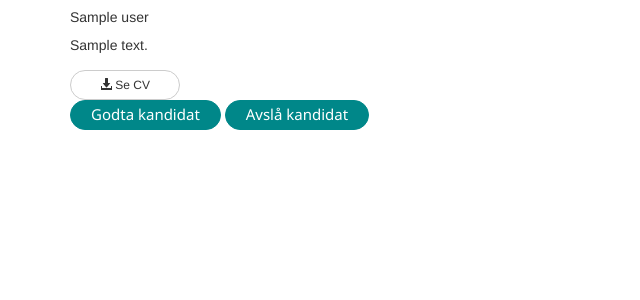
After one commit to Coffie/recruiter, a Django app: template recruiter/apps/hr/templates/hr/leader_view.html in a window 1280 px wide. The commit adds this page. Shown: the top 300 px of the page, without its empty margins (0-640 px from the left). Run offline with Django 3.2, Linux system fonts and the light colour scheme; the template is opened without the code that fills it: most values are stand-ins (such as "Sample title", 1, 10 or a date in 2020); some libraries are stand-ins or nearby versions.

Commit message:
Add name to new candidate for autofill. Candidate view for leaders

```diff
--- a/recruiter/apps/hr/models.py
+++ b/recruiter/apps/hr/models.py
@@ -1,8 +1,5 @@
 from django.db import models
 from django.conf import settings
-
-
-# Create your models here.
 
 class HrProfile(models.Model):
 
@@ -17,6 +14,8 @@ class HrProfile(models.Model):
 class CandidateRegistration(models.Model):
 
     email = models.EmailField(max_length=100, primary_key=True)
+    first_name = models.CharField(max_length=40, null=True)
+    last_name = models.CharField(max_length=40, null=True)
     registered_by = models.ForeignKey(settings.AUTH_USER_MODEL, on_delete=models.CASCADE)
     def __str__(self):
         return self.email
--- /dev/null
+++ b/recruiter/apps/hr/templates/hr/leader_view.html
@@ -0,0 +1,27 @@
+{% extends 'hr/basefile-styling.html' %}
+
+{% block base %}
+
+{% for candidate in candidates %}
+<div class="candidateProfile">
+	<div class="container">
+		<h5>{{ candidate.user.get_full_name }}</h5>
+		<p>{{ candidate.hr_comment }}</p>
+		<form action="{% url 'hr:leaderCV' %}" method="get" style="display: inline">
+			{% csrf_token %}
+			<input type="hidden" name="candidate_cv" value="{{ candidate.cv }}">
+			<button type="submit" class="btn btn-default btn-sm" id="see_cv">
+				<span class="glyphicon glyphicon-download-alt"></span>
+				Se CV
+			</button>
+		</form>
+		<form class="form-horizontal" method="post" enctype="multipart/form-data">
+			{% csrf_token %}
+			<input id="id_candidate" type="hidden" name="id_candidate" value="{{ candidate.user.id }}">
+			<button id="butt_green" name="accept" type="submit" class="btn btn-success">Godta kandidat</button>
+			<button id="butt_green" name="reject" type="submit" class="btn btn-success">Avslå kandidat</button>
+		</form>
+	</div>
+</div>
+{% endfor %}
+{% endblock %}
--- a/recruiter/apps/hr/templates/hr/new-candidate-modal.html
+++ b/recruiter/apps/hr/templates/hr/new-candidate-modal.html
@@ -16,6 +16,8 @@
                             <div class="col-sm-offset-0 col-sm-10">
 
                                 <input placeholder="Kandidat-email" id="candEmail" type="email" class="form-control" name="cand_email" value=""/>
+								<input placeholder="Fornavn" id="firstName" type="text" class="form-control" name="first_name" value=""/>
+								<input placeholder="Etternavn" id="lastName" type="text" class="form-control" name="last_name" value=""/>
                             </div>
                         </div>
 
--- a/recruiter/apps/hr/urls.py
+++ b/recruiter/apps/hr/urls.py
@@ -17,5 +17,7 @@ urlpatterns = [
     url(r'^reject$', views.rejectCandidate, name="reject-candidate"),
     url(r'^notify', views.notifyLeader, name="notify"),
     url(r'^showCV', views.showCV, name="showCV"),
+    url(r'^leaderCV', views.leaderCV, name="leaderCV"),
     url(r'^flag', views.flagCandidate, name="flag"),
+    url(r'^(?P<mail>.*\@.*$)', views.candidate_leader, name="leader_view"),
 ]
```
Also changed, not shown: recruiter/apps/hr/views.py (+28 -1 lines).
